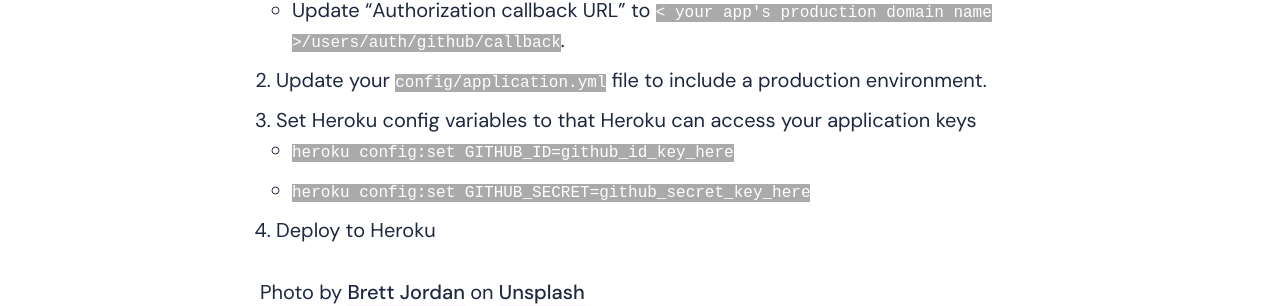
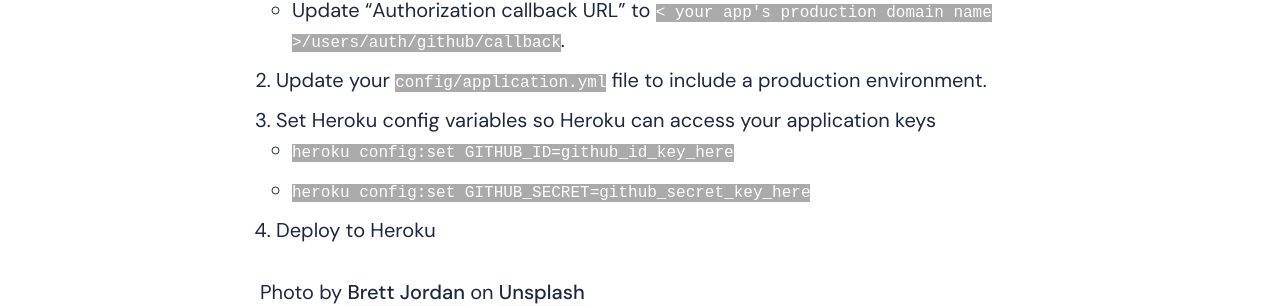
Before and after one commit to joe-mccann-dev/portfolio, a Jekyll site: the page built from _posts/2021-12-29-setting-up-omniauth-authentication-in-development.md, in a window 1280 px wide and 900 px high, scrolled down 6015 px. Shown: the part 153-459 px from the top of the window. Built offline with Jekyll 4.4.1, drawn with Linux system fonts in a browser that asks for light colours; nearby versions of some CDN libraries.

Commit message:
Fix typo.

```diff
--- a/_posts/2021-12-29-setting-up-omniauth-authentication-in-development.md
+++ b/_posts/2021-12-29-setting-up-omniauth-authentication-in-development.md
@@ -110,7 +110,7 @@ You should now be able to authenticate a GitHub user in your application in Deve
      - On GitHub application page, update your "Homepage URL" to `< your app's production domain name >`
      - Update "Authorization callback URL" to `< your app's production domain name >/users/auth/github/callback`.
 2. Update your `config/application.yml` file to include a production environment.
-3. Set Heroku config variables to that Heroku can access your application keys
+3. Set Heroku config variables so Heroku can access your application keys
      - `heroku config:set GITHUB_ID=github_id_key_here`
      - `heroku config:set GITHUB_SECRET=github_secret_key_here`
 4. Deploy to Heroku
```
